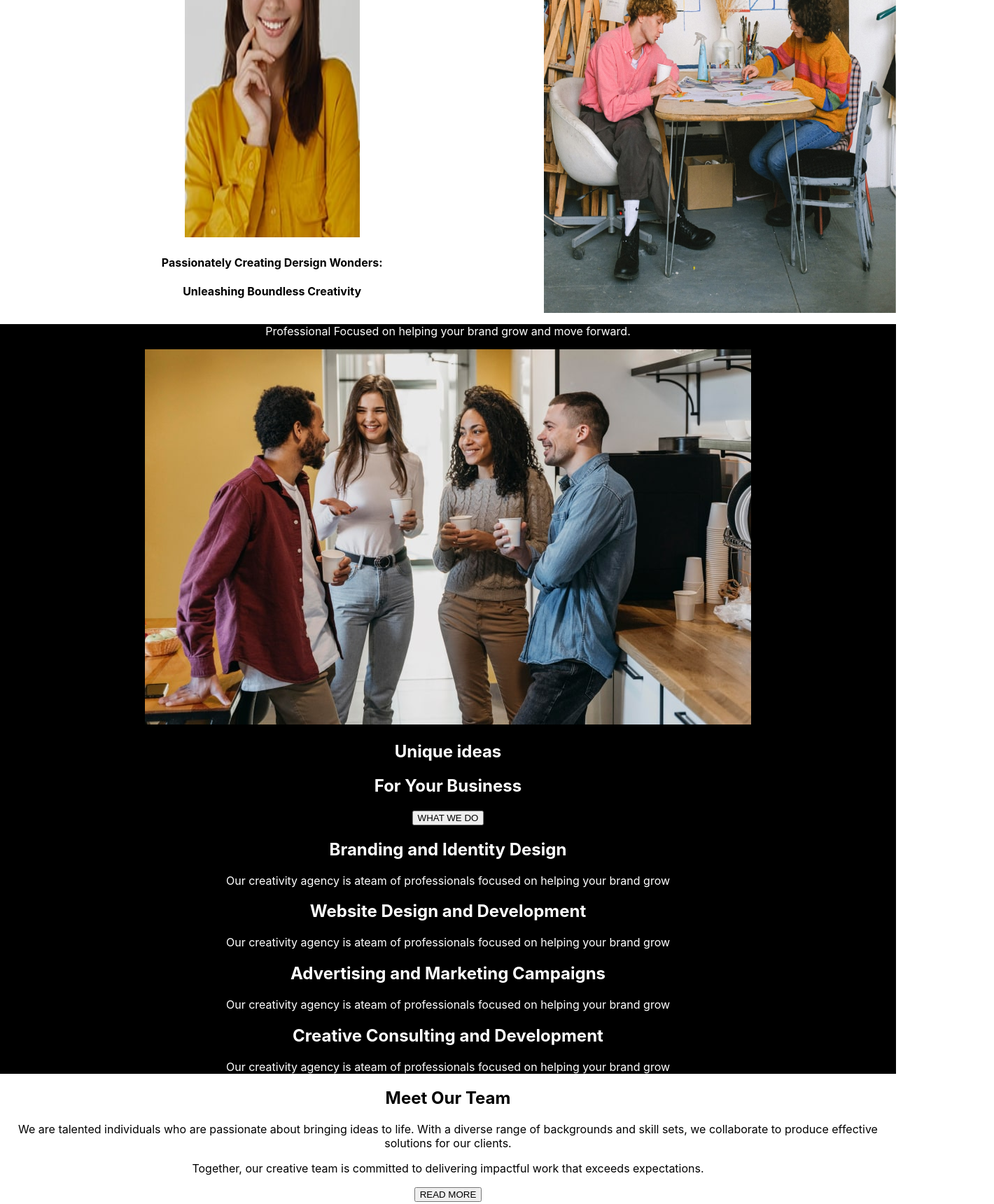
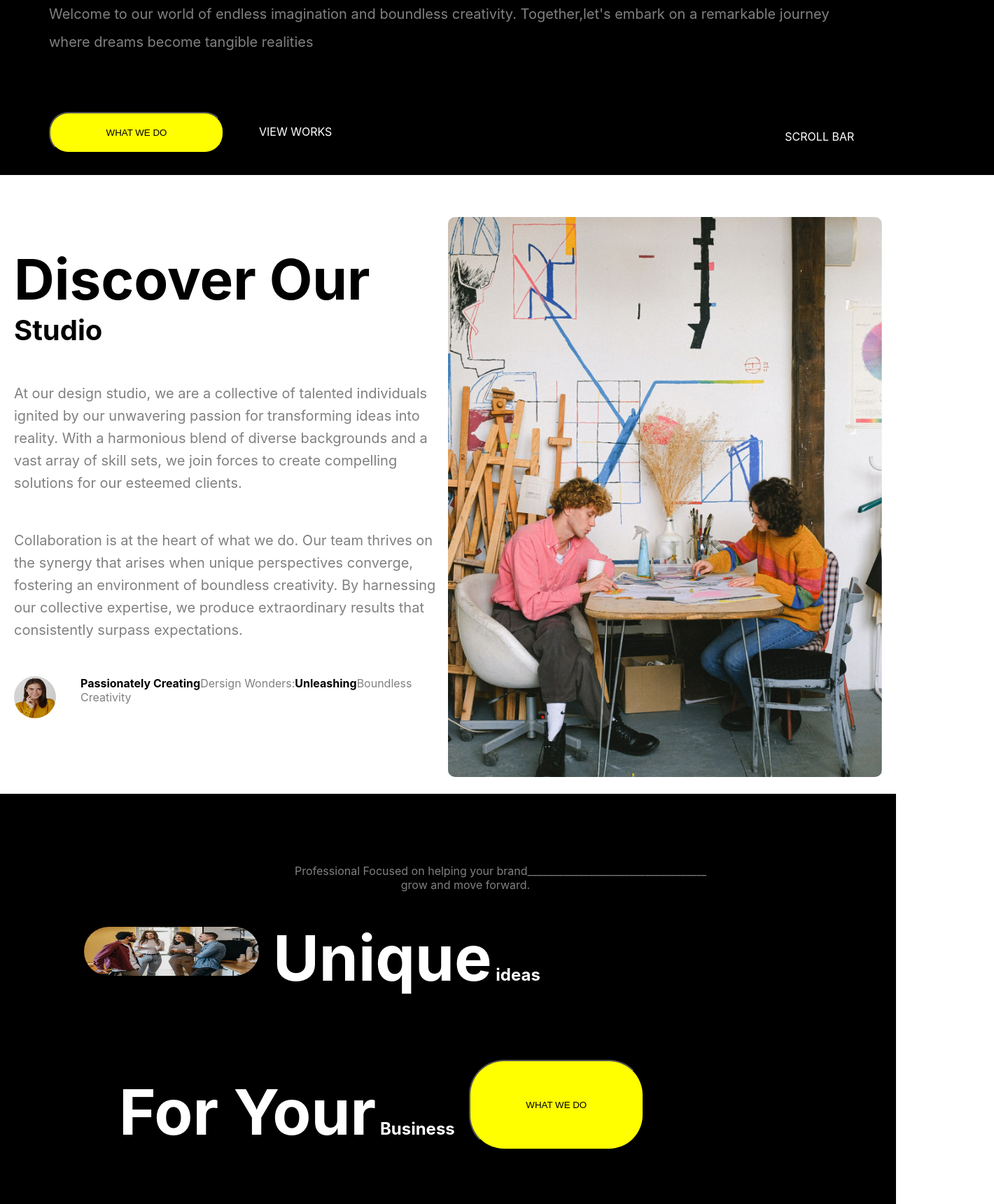
Before and after one commit to sriharirajaboina/ashley-demo, a React (Create React App) app: page / in a window 1280 px wide. Shown: the part 640-2360 px from the top of the page at 70% size, 1420 px wide, since content can reach past the window. Built offline with nearby package versions, Linux system fonts and the light colour scheme.

Commit message:
add the css to the component

```diff
--- a/src/App.css
+++ b/src/App.css
@@ -1,14 +1,7 @@
 .App {
   text-align: center;
 }
-.container1{
-  background:black;
-  color:white;
-}
-.container3{
-  background:black;
-  color:white;
-}
+
 .container5{
   background:skyblue;
   color:white;
--- a/src/App.js
+++ b/src/App.js
@@ -1,6 +1,6 @@
 import React,{useState} from "react";
 import './App.css';
-import Demo from "./components/Demo"
+import Demo from "./components/Demo/Demo"
 import Navbar from './components/Navbar'
 
 function App() {
--- /dev/null
+++ b/src/components/Demo/Demo.css
@@ -0,0 +1,296 @@
+.home{
+    background:#000000;
+    color:white;
+    width:100%;
+    height:50vh;
+    padding:70px;
+    padding-top:350px;
+    text-align:left;
+    display:flex;
+    flex-direction: column;
+    margin-bottom:60px;
+}
+.home-one {
+  margin-bottom: 80px;
+  font-size:thin;
+}
+.home-one p{
+  margin-bottom: 80px;
+}
+.highlight{
+    font-weight: bold;
+    font-size:50px;
+}
+.header{
+    font-size:30px;
+    font-weight:600px;
+    line-height: 1.6;
+}
+.description{
+    color:#808080;
+    font-size:20px;
+    width:90%;
+    line-height: 2.0;
+}
+.buttons{
+    display:flex;
+    justify-content:space-between;
+
+}
+.whatwedo{
+    background:#FFFF00;
+    padding:20px;
+    width:250px;
+    border-radius:3cap;
+    cursor: pointer;
+}
+.viewwork{
+    color:#FFFFFF;
+    width:250px;
+    border-radius:3cap;
+     cursor: pointer;
+    padding:50px
+}
+.btn-scroll{
+    display:flex;
+    gap:20px;
+    margin-left:100px;
+    cursor: pointer;
+    padding:25px;
+    margin-right:9cap;
+}
+.studio{
+    display:flex;
+    justify-content: space-between;
+    text-align:left;
+    margin:20px;
+
+}
+.left-section{
+   min-width:300px;
+    flex:1;
+
+}
+.right-section{
+    flex:1;
+    min-width:300px;
+}
+.stu-header{
+    flex:1;
+    font-weight:bold;
+    font-size:40px ;
+    margin-bottom: 50px;
+}
+.stu-head1{
+    flex:1;
+    font-weight:300px;
+    font-size:80px;
+
+}
+.stu-description{
+    flex:1;
+    color:#808080;
+    font-size: 20px;
+    width:100%;
+    margin-bottom: 50px;
+    line-height:1.6;
+}
+.about-image{
+    display:flex;
+    gap:20px;
+}
+.right-section {
+    max-width:100%;
+    height:auto;
+}
+.bold{
+    font-weight:bold;
+    color:#000000;
+
+}
+.light{
+    font-weight:normal;
+    color:#808080;
+
+}
+.profile-img{
+    width:60px;
+    height:60px;
+    border-radius: 50%;
+    margin-right:15px;
+}
+.stu-img{
+    width:100%;
+    height:100vh;
+    border-radius: 10px;
+    object-fit: cover;
+}
+@media screen and (max-width:1024px){
+    .studio{
+        flex-direction:column;
+        padding:20px;
+    }
+    .about-image{
+        flex-direction: column;
+        align-items:flex-start;
+    }
+    .left-section{
+        order:1;
+    }
+    .right-section{
+        order:2;
+    }
+    .img-det{
+        display:flex;
+        margin-bottom: 50px;;
+    }
+}
+.bussiness-idea{
+    background-color: #000000;
+    color:#FFFFFF;
+    margin-bottom: 50px;
+    padding:100px;
+
+}
+.buss-brand {
+    color: #808080;
+    text-align: right;
+    padding-left:150px;
+
+}
+.buss-head{
+    color:#808080;
+    text-align: right;
+    padding-left:50px;
+}
+.ideas{
+    display:flex;
+    gap:20px;
+    padding:20px;
+    margin-bottom: 50px;
+}
+.ideas-img{
+    width:250px;
+    height:70px;
+    margin-top: 30px;;
+    border-radius:50px;
+    margin-bottom: 50px;
+}
+.buss-bold{
+    font-size:90px;
+}
+.bussiness{
+    display:flex;
+    gap:20px;
+   margin-left:70px;
+    margin-bottom: 150px;
+}
+.buss{
+    font-size:90px;
+    margin-bottom:20px;
+}
+.btn-yellow{
+    width:250px;
+    background-color: #FFFF00;
+    border-radius: 50px;
+    margin-bottom: 20px;
+}
+.buss-designs{
+    display:flex;
+    border:1px solid #808080;
+    margin-top: 20px;
+    margin:20px;
+    height:90vh;
+
+}
+.brand-des{
+    border:1px solid #808080;
+    text-align: left;
+    padding-top: 80px;
+     padding-left: 20px;
+}
+.web-design {
+    border:1px solid #808080;
+      text-align: left;
+    padding-top: 50px;
+     padding-left: 20px;
+}
+.advertising {
+      text-align: left;
+      padding-top: 80px;
+    padding-left: 20px;
+}
+.consulting{
+     border:1px solid #808080;
+     text-align: left;
+     padding-top: 50px;
+     padding-left: 20px;
+}
+@media screen and (max-width:1024px){
+    .bussiness-idea{
+        display:flex;
+        flex-direction: column;
+    }
+    .ideas-img{
+        visibility: hidden;;
+    }
+    .buss-designs{
+        display:flex;
+        flex-direction:column;
+    }
+    .brand-des{
+        padding-top:20px;
+        padding-bottom:100px;
+    }
+    .web-design{
+         padding-top:20px;
+         padding-bottom:100px;
+    }
+    .advertising {
+        padding-top:20px;
+        padding-bottom:100px;
+    }
+    .consulting{
+        padding-top:20px;
+         padding-bottom:100px;
+    }
+}
+.team{
+    display:flex;
+}
+.team-description h2{
+    font-size:50px;
+    padding-right:150px;
+}
+.team-description p{
+    color:#808080
+}
+.read-more{
+    width:200px;
+    padding:30px;
+    border-radius: 50px;
+    background-color: #ffa500;
+}
+ .anna{
+   width:45%;
+    padding-top:20px;
+    margin-top:10px;
+}
+.oscar{
+   width:45%;
+   padding-top:20px;
+   margin-left: 20px;
+   padding-left:20px;
+
+}
+.emma{
+    width:45%;
+     padding-top:20px;
+}
+.lisa{
+    width:45%;
+    padding-top:20px;
+    margin-left: 20px;
+    margin-top:10px;
+    padding-left:20px;
+}
--- a/src/components/Demo.js
+++ b/src/components/Demo/Demo.js
@@ -1,86 +1,95 @@
 import React from "react";
-
+import "./Demo.css"
 const  Demo=()=>{
     return (
         <>
-        <div className="container1">
-            <h1>Designing a Better World Today</h1>
-            <p>Welcome to our world of endless imagination and boundless creativity.
+        <div className="home">
+           <div className="home-one">
+            <h6 className="header" >
+                <span className="highlight">Designing</span> a Better <span className="highlight">World</span> Today</h6>
+            <p className="description" >Welcome to our world of endless imagination and boundless creativity.
                 Together,let's embark on a remarkable journey where dreams become tangible
                 realities
             </p>
-            <div>
-                <div>
-            <button>WHAT WE DO </button>
-            <button>VIEW WORKS</button>
-            </div>
-            <div>
-                SCROLL BAR
+            <div className="buttons">
+                <div className="btn-primary">
+                    <button className="whatwedo">WHAT WE DO </button>
+                    <span className="viewwork">VIEW WORKS</span>
+                </div>
+                <div className="btn-scroll">
+                    SCROLL BAR
+                </div>
             </div>
             </div>
         </div>
-        <div className="container2" style={{display:"flex"}}>
-        <div>
-            <div>
-                <h2>Discover Our Studio</h2>
-                <p>At our design studio, we are a collective of talented individuals ignited by our unwavering passion for transforming ideas into reality. With a harmonious blend of diverse backgrounds and a vast array of skill sets, we join forces to create compelling solutions for our esteemed clients.</p>
-                <p>Collaboration is at the heart of what we do. Our team thrives on the synergy that arises when unique perspectives converge, fostering an environment of boundless creativity. By harnessing our collective expertise, we produce extraordinary results that consistently surpass expectations.</p>
+        <div className="studio">
+        <div className="left-section">
+            <div className="about-studio">
+                <h3 className="stu-header"><span className="stu-head1">Discover Our </span><span classsName="stu-head">Studio</span></h3>
+                <p className="stu-description">At our design studio, we are a collective of talented individuals ignited by our unwavering passion for transforming ideas into reality. With a harmonious blend of diverse backgrounds and a vast array of skill sets, we join forces to create compelling solutions for our esteemed clients.</p>
+                <p className="stu-description">Collaboration is at the heart of what we do. Our team thrives on the synergy that arises when unique perspectives converge, fostering an environment of boundless creativity. By harnessing our collective expertise, we produce extraordinary results that consistently surpass expectations.</p>
             </div>
-            <div>
-                <img src="images/cont2-img1.jpg" alt="image" style={{width:"250px",height:"550px"}}/>
-                <h4>Passionately Creating Dersign Wonders:</h4>
-                <h4>Unleashing Boundless Creativity</h4>
+            <div className="about-image">
+                <div className="stu-image">
+                <img src="images/cont2-img1.jpg" alt="image" className="profile-img"/>
+                </div>
+                <div className="img-det">
+                <span className="bold">Passionately Creating</span><span className="light">Dersign Wonders:</span>
+                <span className="bold">Unleashing</span><span className="light">Boundless Creativity</span>
+                </div>
             </div>
         </div>
-        <div>
-            <img src="images/cont2-img2.jpg" alt="image" style={{width:"100%",height:"100%"}}/>
+        <div className="right-section">
+            <img src="images/cont2-img2.jpg" alt="image" className="stu-img"/>
         </div>
         </div>
-        <div className="container3">
-            <p>Professional Focused on helping your brand grow and move forward.</p>
-            <div>
-                <img src="images/cont3-img1.jpg" alt="images"/>
-                <h2>Unique ideas</h2>
+        <div className="bussiness-idea">
+            <span className="buss-brand">Professional Focused on helping your brand___________________________________
+                </span><br/>
+            <span className="buss-head"> grow and move forward.</span>
+            <div className="ideas">
+                <img src="images/cont3-img1.jpg" alt="images" className="ideas-img"/>
+                <h2><span className="buss-bold">Unique</span> ideas</h2>
             </div>
-            <div>
-                <h2>For Your Business</h2>
-                <button>WHAT WE DO</button>
+            <div className="bussiness">
+                <h2><span className="buss">For Your</span> Business</h2>
+                <button className="btn-yellow">WHAT WE DO</button>
             </div>
-            <div>
-                <div>
+            <div className="buss-designs">
+                <div className="brand-des">
                     <h2>Branding and Identity Design</h2>
                     <p>Our creativity agency is ateam of professionals focused on helping your brand grow</p>
                 </div>
-                <div>
+                <div className="web-design">
                     <h2>Website Design and Development</h2>
                     <p>Our creativity agency is ateam of professionals focused on helping your brand grow</p>
                 </div>
-                <div>
+                <div className="advertising">
                     <h2>Advertising and Marketing Campaigns</h2>
                     <p>Our creativity agency is ateam of professionals focused on helping your brand grow</p>
                 </div>
-                <div>
+                <div className="consulting">
                     <h2>Creative Consulting and Development</h2>
                     <p>Our creativity agency is ateam of professionals focused on helping your brand grow</p>
                 </div>
             </div>
         </div>
-        <div className="container4">
-            <div>
-                <h2>Meet Our Team</h2>
+        <div className="team">
+            <div  className="team-description">
+                <h2><span>Meet</span><br/>Our Team</h2>
                 <p>We are talented individuals who are passionate about bringing ideas to life. With a diverse range of backgrounds and skill sets, we collaborate to produce effective solutions for our clients.</p>
                 <p>Together, our creative team is committed to delivering impactful work that exceeds expectations.</p>
-                <button>READ MORE</button>
-                <p>We delivering exceptional results.</p>
+                <button className="read-more">READ MORE</button>
+                <p>We <span>delivering</span> exceptional <span>results.</span></p>
             </div>
-            <div>
-                <div>
-                    <img src="images/cont4-img1.jpg" alt="img1"/>
-                    <img src="images/cont4-img2.jpg" alt="img2"/>
+            <div className="team-img">
+                <div className="team-founder">
+                    <img src="images/cont4-img1.jpg" alt="img1" className="anna"/>
+                    <img src="images/cont4-img2.jpg" alt="img2" className="oscar"/>
                 </div>
-                <div>
-                    <img src="images/cont4-img3.jpg" alt="img3"/>
-                    <img src="images/cont4-img4.jpg" alt="img4"/>
+                <div className="team-founder">
+                    <img src="images/cont4-img3.jpg" alt="img3" className="emma"/>
+                    <img src="images/cont4-img4.jpg" alt="img4" className="lisa"/>
                 </div>
             </div>
         </div>
```
